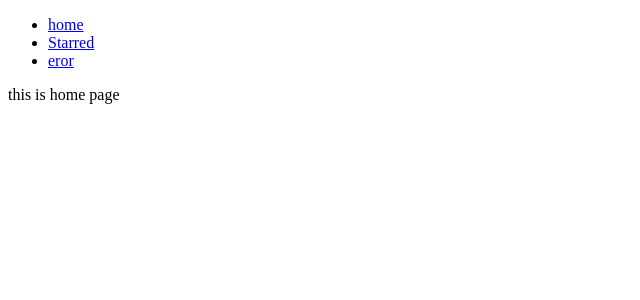
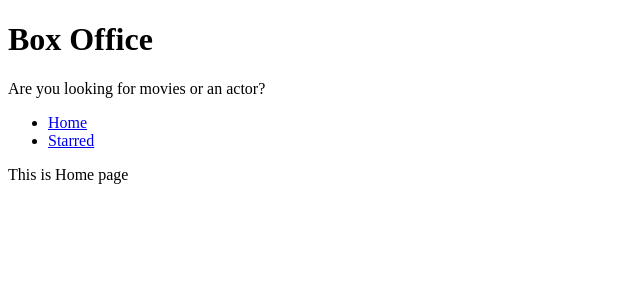
Before and after one commit to mohammadauf/BoxOffice, a React (Create React App) app: page / in a window 1280 px wide. Shown: the top 300 px of the page, without its empty margins (0-640 px from the left). Built offline with nearby package versions, Linux system fonts and the light colour scheme.

Commit message:
adding more fuctionality

```diff
--- a/src/App.js
+++ b/src/App.js
@@ -2,13 +2,12 @@ import React from "react";
 import Home from "./Pages/Home";
 import Starred from "./Pages/Starred";
 import Error from "./Pages/Error";
-import Nav from "./Component/Nav";
+// import Nav from "./Component/Nav";
 import { Switch, Route } from "react-router";
+// import "./Style/root.css";
 
 const App = () => {
   return (
-    <>
-      <Nav />
     <Switch>
       <Route exact path="/">
         <Home />
@@ -20,7 +19,6 @@ const App = () => {
         <Error />
       </Route>
     </Switch>
-    </>
   );
 };
 
--- /dev/null
+++ b/src/Component/MainPageLayout.js
@@ -0,0 +1,14 @@
+import React from "react";
+import Nav from "./Navs.js";
+import Title from "./Title.js";
+
+const MainPageLayout = () => {
+  return (
+    <div>
+        <Title title ={"Box Office"} subtitle={"Are you looking for movies or an actor?"}/>
+      <Nav />
+    </div>
+  );
+};
+
+export default MainPageLayout;
--- a/src/Component/Nav.js
+++ /dev/null
@@ -1,25 +0,0 @@
-import React from "react";
-import { Link } from "react-router-dom";
-
-const LINKS = [
-  { to: "/", text: "home" },
-  { to: "/starred", text: "Starred" },
-  { to: "/error", text: "eror" },
-];
-const Nav = () => {
-  return (
-    <>
-      <ul>
-        {LINKS.map((links) => {
-          return (
-            <li>
-              <Link to={links.to}>{links.text}</Link>
-            </li>
-          );
-        })}
-      </ul>
-    </>
-  );
-};
-
-export default Nav;
--- /dev/null
+++ b/src/Component/Navs.js
@@ -0,0 +1,26 @@
+import React from "react";
+import { Link } from "react-router-dom";
+
+const LINKS = [
+  { to: "/", text: "Home" },
+  { to: "/starred", text: "Starred" },
+];
+const Nav = () => {
+  return (
+    <>
+      <div className="navbar">
+        <ul>
+          {LINKS.map((links) => {
+            return (
+              <li >
+                <Link to={links.to}>{links.text}</Link>
+              </li>
+            );
+          })}
+        </ul>
+      </div>
+    </>
+  );
+};
+
+export default Nav;
--- /dev/null
+++ b/src/Component/Title.js
@@ -0,0 +1,12 @@
+import React from "react";
+
+const Title = ({ title, subtitle }) => {
+  return (
+    <>
+      <h1>{title}</h1>
+      <p>{subtitle}</p>
+    </>
+  );
+};
+
+export default Title;
--- a/src/Pages/Home.js
+++ b/src/Pages/Home.js
@@ -1,8 +1,10 @@
 import React from "react";
+import MainPageLayout from "../Component/MainPageLayout";
 const Home = () => {
   return (
     <>
-      this is home page
+    <MainPageLayout />
+     This is Home page
     </>
   );
 };
--- a/src/Pages/Starred.js
+++ b/src/Pages/Starred.js
@@ -1,7 +1,14 @@
 import React from "react";
+import MainPageLayout from "../Component/MainPageLayout";
 
 const Starred = () => {
-  return <> This is starred app</>;
+  return(
+  <>
+    <MainPageLayout />
+
+    This is starred app
+  </>
+  )
 };
 
 export default Starred;
--- /dev/null
+++ b/src/Style/root.css
@@ -0,0 +1,19 @@
+/* *{
+    margin: 0%;
+    padding: 0%;
+    box-sizing: border-box;
+}
+
+.navbar{
+    display: flex;
+    justify-content: center;
+    align-items: center;
+}
+.navbar ul{
+    text-decoration: none;
+    list-style: none;
+    color: black;
+}
+.nvabar ul li Link{
+    color: black;
+} */
```
Lines whose indentation alone changed are shown as unchanged.
